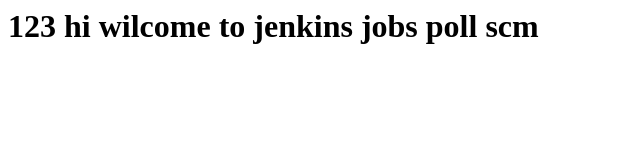
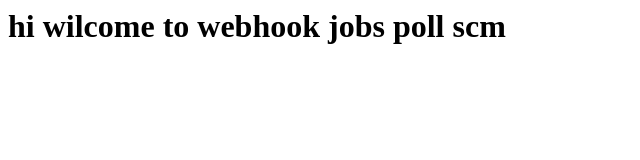
Before and after one commit to dasarijoy/webserver-test, a plain HTML site: page index.html in a window 1280 px wide. Shown: the whole page, without its empty margins (0-640 px from the left). Drawn offline with Linux system fonts and the light colour scheme.

Commit message:
Update index.html

```diff
--- a/index.html
+++ b/index.html
@@ -1 +1 @@
-<h1>123 hi wilcome to jenkins jobs poll scm</h1>
+<h1>hi wilcome to webhook jobs poll scm</h1>
```
